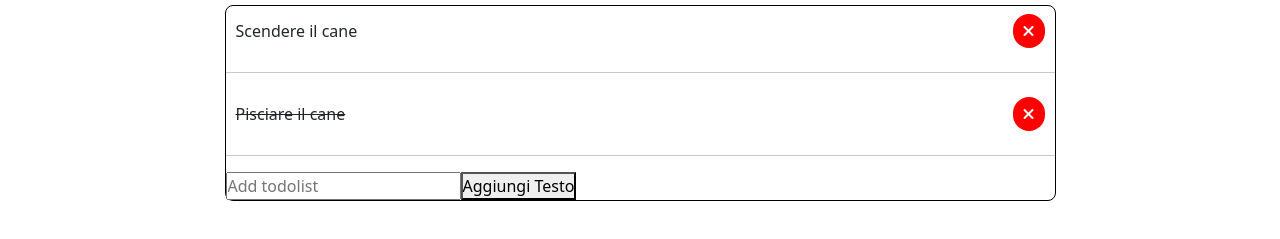
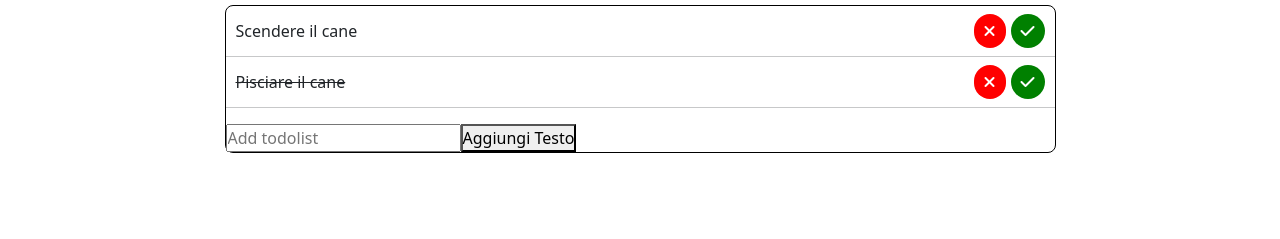
Before and after one commit to asafcastigliano/vue-todolist, a plain HTML site: page index.html in a window 1280 px wide. Shown: the part 63-302 px from the top of the page. Drawn offline with nearby package versions, Linux system fonts and the light colour scheme.

Commit message:
esercizio corretto

```diff
--- a/css/style.css
+++ b/css/style.css
@@ -36,12 +36,20 @@ p{
 
 .btn-remove{
     background-color: red;
+    margin-right: 5px;
+}
+
+.btn-base{
     color: white;
     padding: 5px 10px 5px 10px;
     border: none;
     border-radius: 20px;
 }
 
+.btn-done{
+    background-color: green;
+}
+
 .buttons{
     width: 100%;
     padding-right: 10px;
--- a/index.html
+++ b/index.html
@@ -25,11 +25,12 @@
                                             <div class="todo d-flex align-items-center" :class="{'done': todo.done}">
                                                 <span class="spantodo">{{ todo.todo }}</span>
 
-                                                <div class="d-flex justify-content-end buttons" @click="remove(index)">
-                                                    <button class="btn-remove"><i class="fa-solid fa-xmark"></i></button>
+                                                <div class="d-flex justify-content-end buttons">
+                                                    <button class="btn-remove btn-base" @click="remove(index)"><i class="fa-solid fa-xmark"></i></button>
+                                                    <button class="btn-done btn-base" @click="done(index)"><i class="fa-solid fa-check"></i></button>
                                                 </div>
                                             </div>
-                                            <hr>
+                                            <hr class="m-0">
                                         </div>
                                     </li>
                                 </ul>
--- a/js/script.js
+++ b/js/script.js
@@ -22,6 +22,10 @@ createApp({
             this.todolist.splice(index, 1);
         },
 
+        done(index){
+            this.todolist[index].done = true;
+        },
+
         addTodo() {
             if (this.inputText.trim() !== '') {
                 this.todolist.push({ todo: this.inputText, done: false });
```
